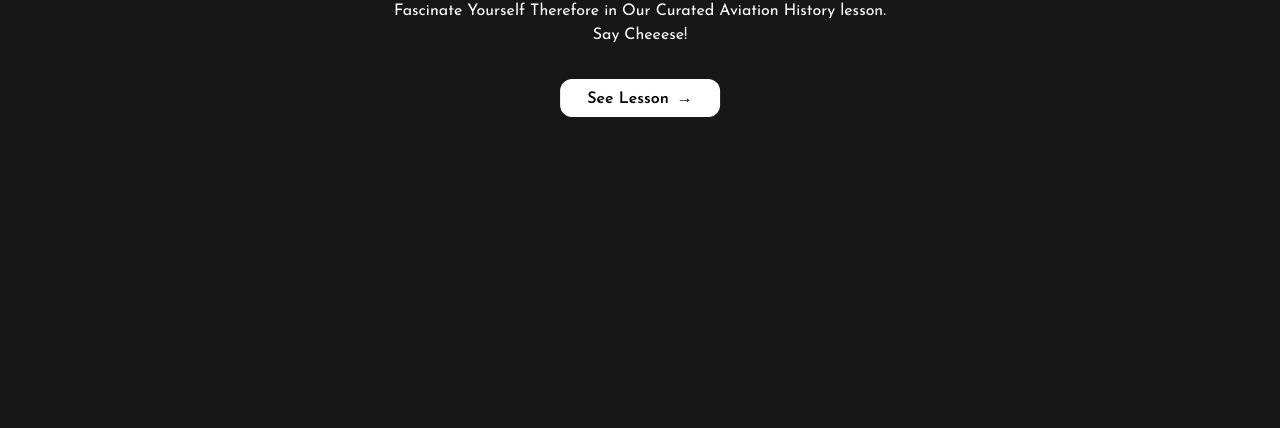
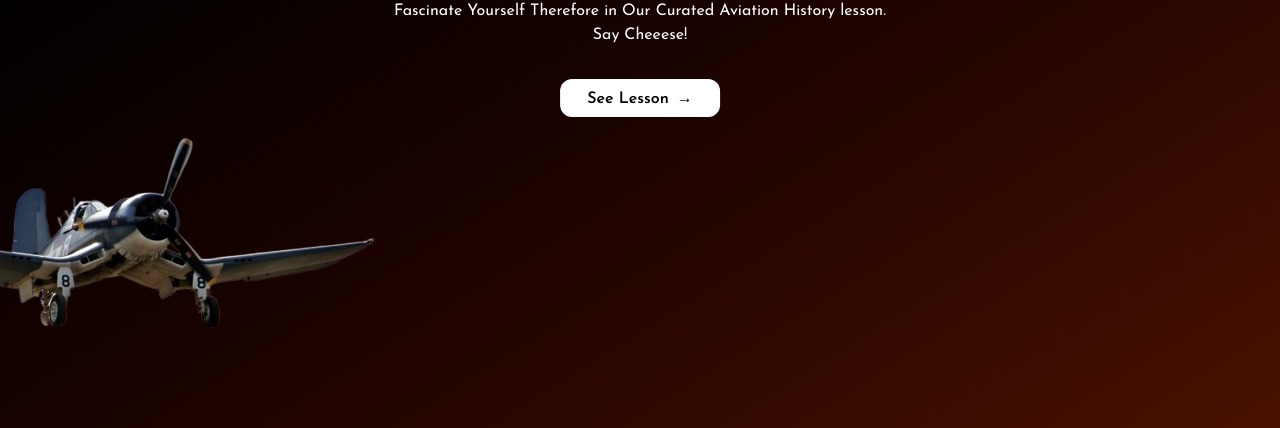
Before and after one commit to Kelino-Kelvin/Aviation-Website, a website: page build/index.html in a window 1280 px wide. Shown: the part 372-800 px from the top of the page. Drawn offline with Linux system fonts and the light colour scheme.

Commit message:
added index bg image

```diff
--- a/build/index.html
+++ b/build/index.html
@@ -8,7 +8,9 @@
     <link rel="stylesheet" href="styles.css">
 
 </head>
-<body class="bg-neutral-900">
+<body class="bg-linear-to-br from-black to-[#4A1200] h-screen">
+
+    <img src="../images/airplane-1.png" alt="bg" class="absolute left-[-200px] bottom-0">
 
     <div class="absolute top-[50%] left-[50%] translate-x-[-50%] translate-y-[-50%] flex flex-col gap-3 items-center">
         <div class="text-white text-5xl font-extrabold text-center">
```
Also changed, not shown: build/styles.css, images/airplane-1.png (added).
